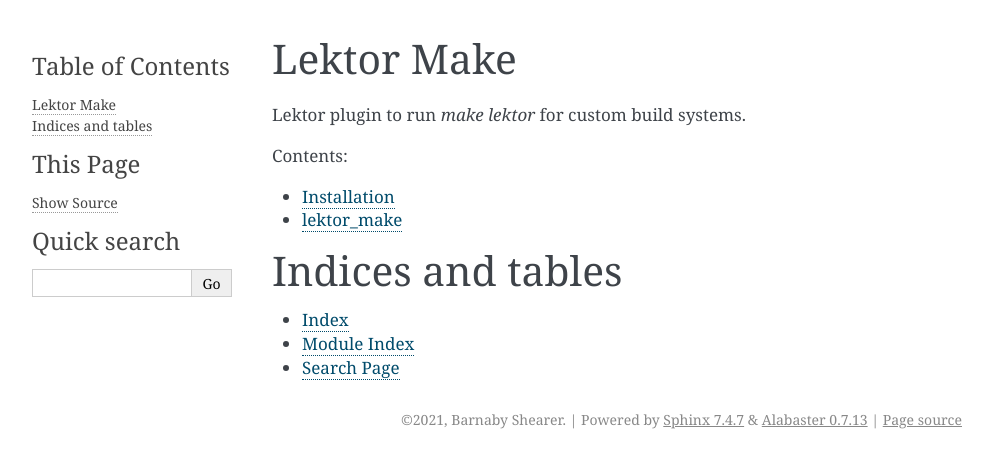
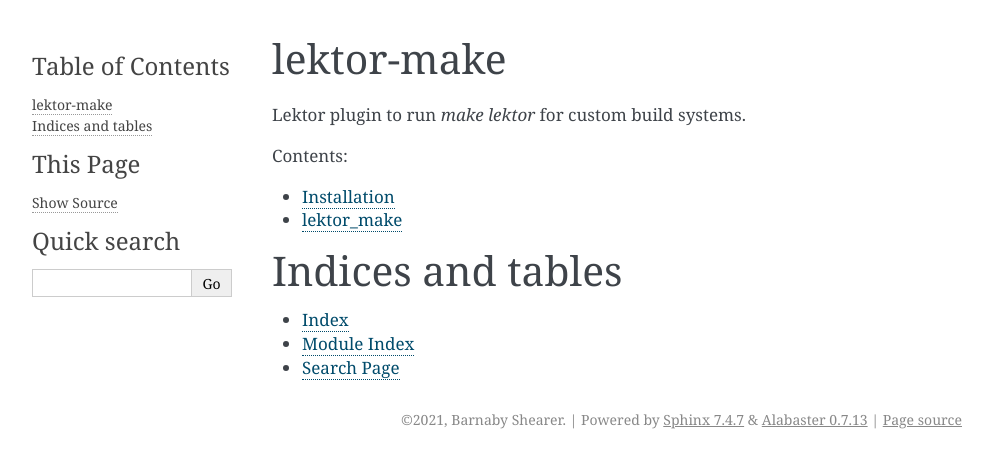
Before and after one commit to BarnabyShearer/lektor-make, a Sphinx documentation site: the page built from docs/index.rst, in a window 1280 px wide. Shown: the top 468 px of the page, without its empty margins (148-1141 px from the left). Built offline with Sphinx 7.4.7, drawn with Linux system fonts in a browser that asks for light colours.

Commit message:
add docs

```diff
--- a/docs/index.rst
+++ b/docs/index.rst
@@ -1,4 +1,4 @@
-Lektor Make
+lektor-make
 ===========
 
 Lektor plugin to run `make lektor` for custom build systems.
```
